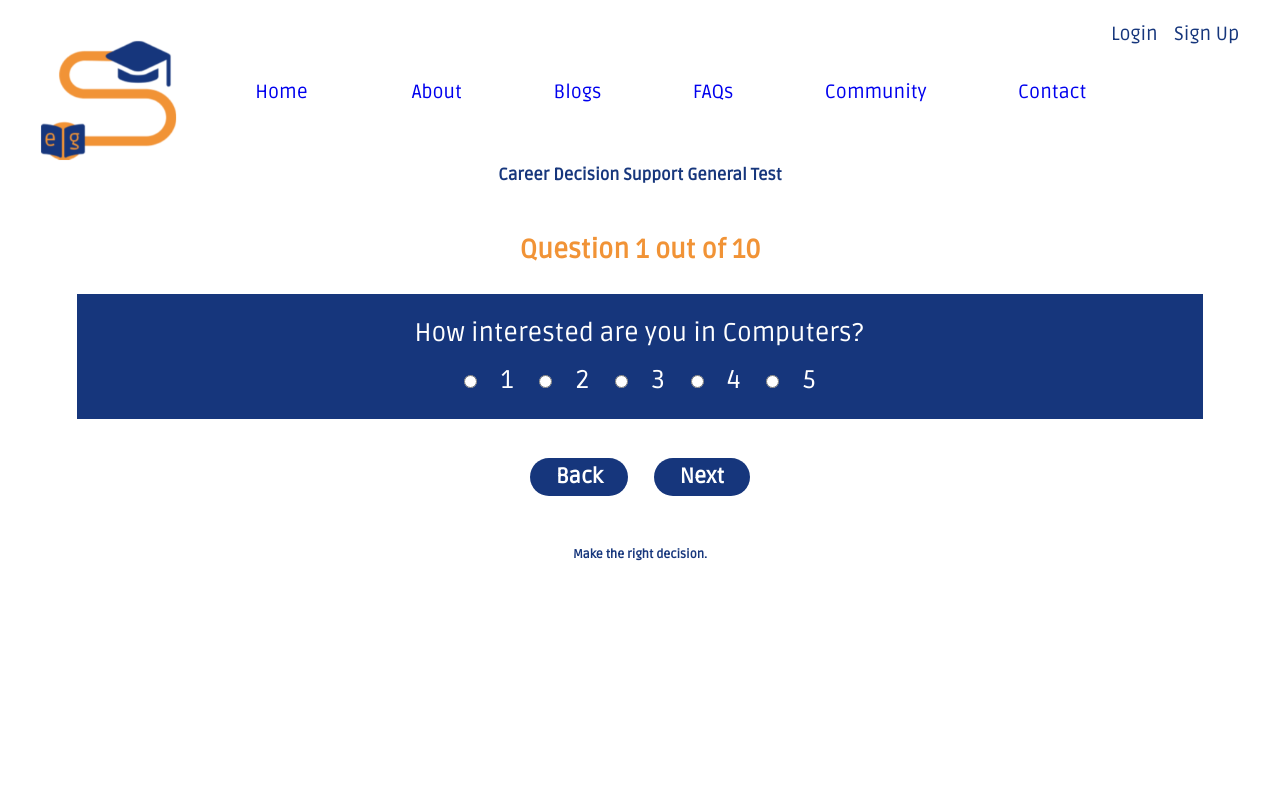
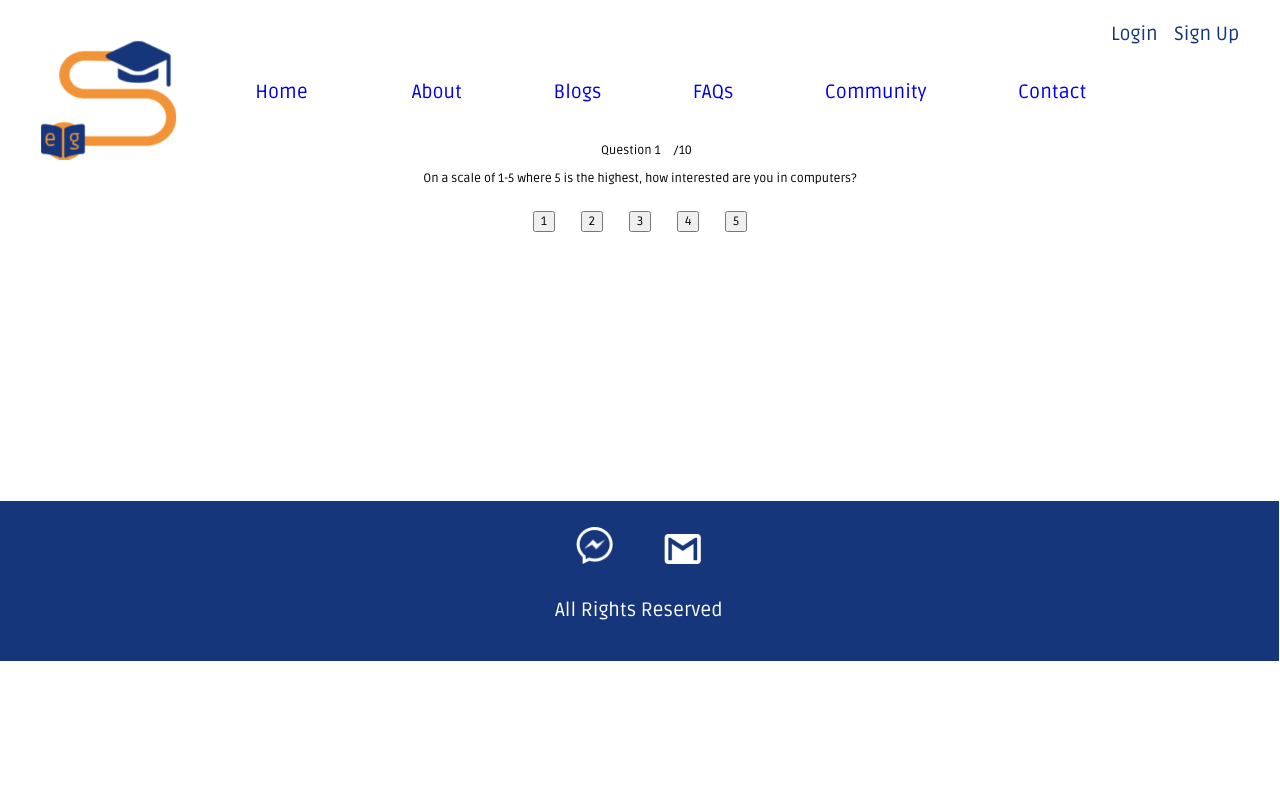
Before and after one commit to Atcha-Abe/eduguide-ver-4, a React (Create React App) app: page /gentest in a window 1280 px wide. Shown: the top 800 px of the page. Built offline with nearby package versions, Linux system fonts and the light colour scheme.

Commit message:
Gen Test Sample
wala pang set of questions kasi sineset pa yung question na ilalagay

```diff
--- a/src/generaltest/GenTest.js
+++ b/src/generaltest/GenTest.js
@@ -1,44 +1,147 @@
-import React, { Component } from "react";
+import React, { useState } from "react";
 import "./General.css";
 
-import { Link } from "react-router-dom";
-export default class GenTest extends Component {
-  render() {
+export default function App() {
+	const questions = [
+		{
+			questionText: 'On a scale of 1-5 where 5 is the highest, how interested are you in computers?',
+			answerOptions: [
+				{ answerText: '1', isCorrect: false },
+				{ answerText: '2', isCorrect: false },
+				{ answerText: '3', isCorrect: true },
+				{ answerText: '4', isCorrect: false },
+        { answerText: '5', isCorrect: false },
+			],
+		},
+		{
+			questionText: 'On a scale of 1-5 where 5 is the highest, how interested are you in teaching?',
+			answerOptions: [
+				{ answerText: '1', isCorrect: false },
+				{ answerText: '2', isCorrect: false },
+				{ answerText: '3', isCorrect: true },
+				{ answerText: '4', isCorrect: false },
+        { answerText: '5', isCorrect: false },
+			],
+		},
+		{
+			questionText: 'On a scale of 1-5 where 5 is the highest, how interested are you in health care practices?',
+			answerOptions: [
+        { answerText: '1', isCorrect: false },
+				{ answerText: '2', isCorrect: false },
+				{ answerText: '3', isCorrect: true },
+				{ answerText: '4', isCorrect: false },
+        { answerText: '5', isCorrect: false },
+			],
+		},
+		{
+			questionText: 'On a scale of 1-5 where 5 is the highest, how interested are you in wound care?',
+			answerOptions: [
+				{ answerText: '1', isCorrect: false },
+				{ answerText: '2', isCorrect: false },
+				{ answerText: '3', isCorrect: true },
+				{ answerText: '4', isCorrect: false },
+        { answerText: '5', isCorrect: false },
+			],
+		},
+    {
+			questionText: 'On a scale of 1-5 where 5 is the highest, how interested are you in emergency care?',
+			answerOptions: [
+				{ answerText: '1', isCorrect: false },
+				{ answerText: '2', isCorrect: false },
+				{ answerText: '3', isCorrect: true },
+				{ answerText: '4', isCorrect: false },
+        { answerText: '5', isCorrect: false },
+			],
+		},
+    {
+			questionText: 'On a scale of 1-5 where 5 is the highest, how interested are you in analyzing business environment for strategic direction?',
+			answerOptions: [
+				{ answerText: '1', isCorrect: false },
+				{ answerText: '2', isCorrect: false },
+				{ answerText: '3', isCorrect: true },
+				{ answerText: '4', isCorrect: false },
+        { answerText: '5', isCorrect: false },
+			],
+		},
+    {
+			questionText: 'On a scale of 1-5 where 5 is the highest, how interested are you in conduction business research?',
+			answerOptions: [
+				{ answerText: '1', isCorrect: false },
+				{ answerText: '2', isCorrect: false },
+				{ answerText: '3', isCorrect: true },
+				{ answerText: '4', isCorrect: false },
+        { answerText: '5', isCorrect: false },
+			],
+		},
+    {
+			questionText: 'On a scale of 1-5 where 5 is the highest, how interested are you in endorsing products, goods and services?',
+			answerOptions: [
+				{ answerText: '1', isCorrect: false },
+				{ answerText: '2', isCorrect: false },
+				{ answerText: '3', isCorrect: true },
+				{ answerText: '4', isCorrect: false },
+        { answerText: '5', isCorrect: false },
+			],
+		},
+    {
+			questionText: 'On a scale of 1-5 where 5 is the highest, how interested are you in the work flow of products, goods and services?',
+			answerOptions: [
+				{ answerText: '1', isCorrect: false },
+				{ answerText: '2', isCorrect: false },
+				{ answerText: '3', isCorrect: true },
+				{ answerText: '4', isCorrect: false },
+        { answerText: '5', isCorrect: false },
+			],
+		},
+    {
+			questionText: 'On a scale of 1-5 where 5 is the highest, how interested are you in starting up a business?',
+			answerOptions: [
+				{ answerText: '1', isCorrect: false },
+				{ answerText: '2', isCorrect: false },
+				{ answerText: '3', isCorrect: true },
+				{ answerText: '4', isCorrect: false },
+        { answerText: '5', isCorrect: false },
+			],
+		},
+	];
+
+	const [currentQuestion, setCurrentQuestion] = useState(0);
+	const [showScore, setShowScore] = useState(false);
+	const [score, setScore] = useState(0);
+
+	const handleAnswerOptionClick = (isCorrect) => {
+		if (isCorrect) {
+			setScore(score + 1);
+		}
+
+		const nextQuestion = currentQuestion + 1;
+		if (nextQuestion < questions.length) {
+			setCurrentQuestion(nextQuestion);
+		} else {
+			setShowScore(true);
+		}
+	};
 	return (
-      <div align="center">
-        <h3>Career Decision Support General Test</h3>
-        <br></br>
-        <p className="ques-count">Question 1 out of 10</p>
-        <br></br>
-        <div className="question">
-          <label className="gen-label">
-            How interested are you in Computers?
-          </label>
-          <div align="center">
-            <input type="radio" className="gen-input" />
-            <label className="gen-label">1</label>
-            <input type="radio" className="gen-input" />
-            <label className="gen-label">2</label>
-            <input type="radio" className="gen-input" />
-            <label className="gen-label">3</label>
-            <input type="radio" className="gen-input" />
-            <label className="gen-label">4</label>
-            <input type="radio" className="gen-input" />
-            <label className="gen-label">5</label>
+		<div className='app' align='center'>
+			{showScore ? (
+				<div className='score-section'>
+					You scored {score} out of {questions.length}
 				</div>
+			) : (
+				<>
+					<div className='question-section'>
+						<div className='question-count'>
+							<span>Question {currentQuestion + 1}</span>/{questions.length}
 						</div>
-        <div className="result-btn">
-          <Link to="/gendesc" className="reg-btn" value="Back">
-            Back
-          </Link>
-          <Link to="/genresults" className="reg-btn" value="Next">
-            Next
-          </Link>
+						<div className='question-text'>{questions[currentQuestion].questionText}</div>
 					</div>
-        <p className="bottom_p">
-          <b>Make the right decision.</b>
-        </p>
+					<div className='answer-section'>
+						{questions[currentQuestion].answerOptions.map((answerOption) => (
+							<button onClick={() => handleAnswerOptionClick(answerOption.isCorrect)}>{answerOption.answerText}</button>
+						))}
+					</div>
+				</>
+			)}
 		</div>
 	);
 }
-}
```
Lines whose indentation alone changed are shown as unchanged.
